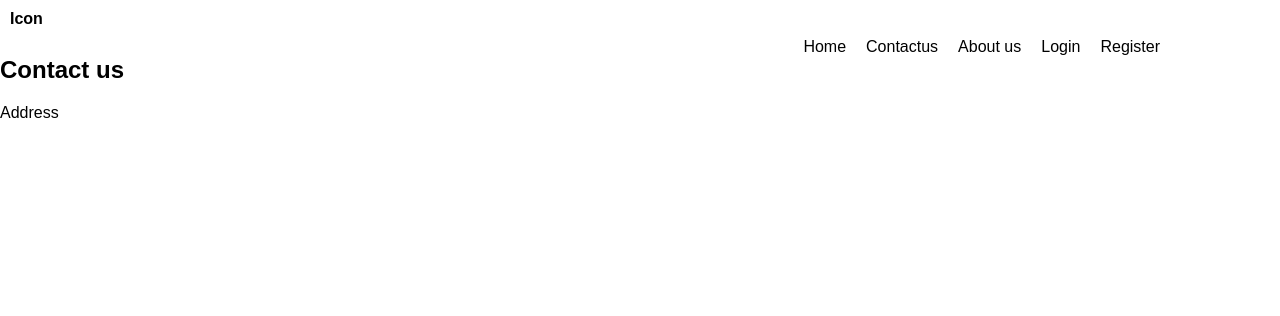
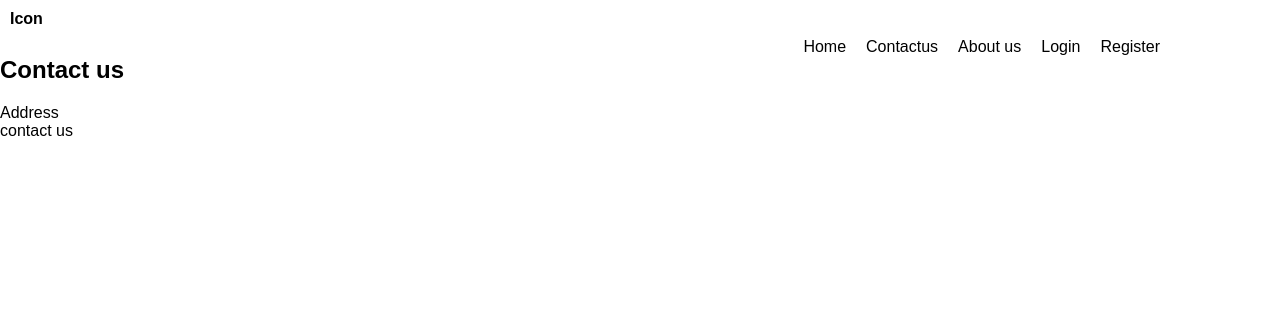
Before and after one commit to ashaempyreal/first_demo, a PHP site: page /contact.php in a window 1280 px wide. Shown: the top 316 px of the page. Run offline with PHP 8.4, Linux system fonts and the light colour scheme.

Commit message:
changes done

```diff
--- a/day5_basics/user/contact.php
+++ b/day5_basics/user/contact.php
@@ -14,6 +14,8 @@
     <div>
         <h2>Contact us </h2>
         <p>Address</p>
+        <p>contact us</p>
+
     </div>
     <div>
 
```
